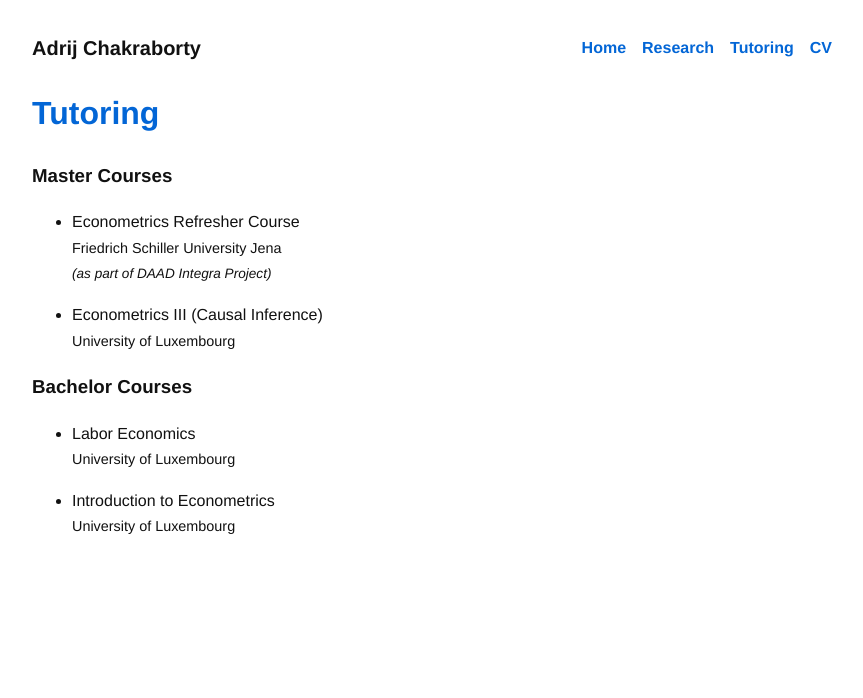
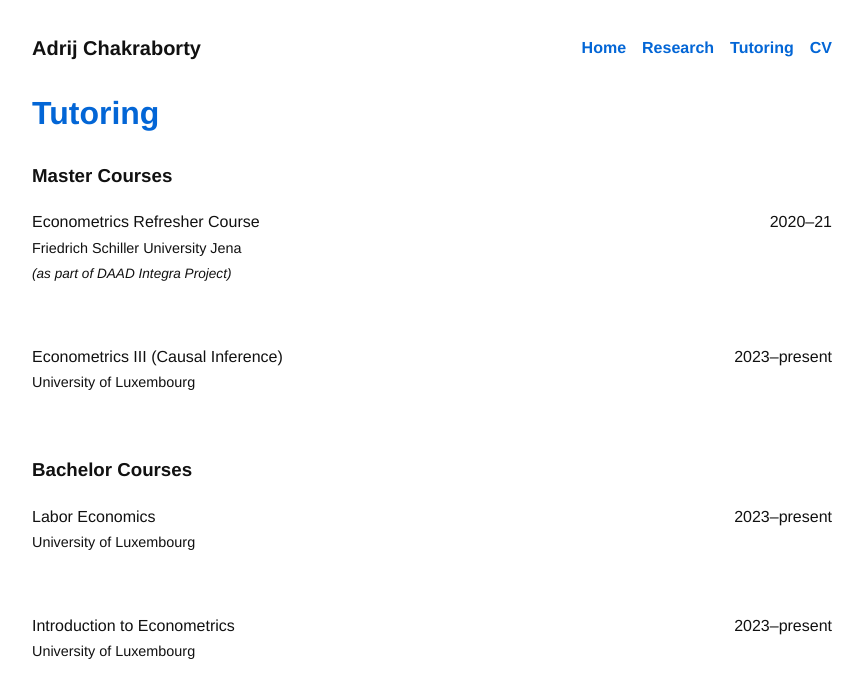
Before and after one commit to AdrijC3/AdrijC3.github.io, a Jekyll site: the page built from tutoring.md, in a window 1280 px wide. Shown: the top 698 px of the page, without its empty margins (208-1071 px from the left). Built offline with Jekyll 4.4.1, drawn with Linux system fonts in a browser that asks for light colours.

Commit message:
Added dates and right-aligned layout to tutoring page

```diff
--- a/tutoring.md
+++ b/tutoring.md
@@ -7,17 +7,40 @@ title: Tutoring
 
 ### Master Courses
 
-- Econometrics Refresher Course
-  <span class="tutoring-univ">Friedrich Schiller University Jena</span>
-  <span class="tutoring-note"><em>(as part of DAAD Integra Project)</em></span>
+<div style="display: flex; justify-content: space-between;">
+  <div>
+    Econometrics Refresher Course<br>
+    <span class="tutoring-univ">Friedrich Schiller University Jena</span><br>
+    <span class="tutoring-note"><em>(as part of DAAD Integra Project)</em></span>
+  </div>
+  <div style="text-align: right; white-space: nowrap;">2020–21</div>
+</div>
+<br>
 
-- Econometrics III (Causal Inference)
-  <span class="tutoring-univ">University of Luxembourg</span>
+<div style="display: flex; justify-content: space-between;">
+  <div>
+    Econometrics III (Causal Inference)<br>
+    <span class="tutoring-univ">University of Luxembourg</span>
+  </div>
+  <div style="text-align: right; white-space: nowrap;">2023–present</div>
+</div>
+<br>
 
 ### Bachelor Courses
 
-- Labor Economics
-  <span class="tutoring-univ">University of Luxembourg</span>
+<div style="display: flex; justify-content: space-between;">
+  <div>
+    Labor Economics<br>
+    <span class="tutoring-univ">University of Luxembourg</span>
+  </div>
+  <div style="text-align: right; white-space: nowrap;">2023–present</div>
+</div>
+<br>
 
-- Introduction to Econometrics
-  <span class="tutoring-univ">University of Luxembourg</span>
+<div style="display: flex; justify-content: space-between;">
+  <div>
+    Introduction to Econometrics<br>
+    <span class="tutoring-univ">University of Luxembourg</span>
+  </div>
+  <div style="text-align: right; white-space: nowrap;">2023–present</div>
+</div>
```
